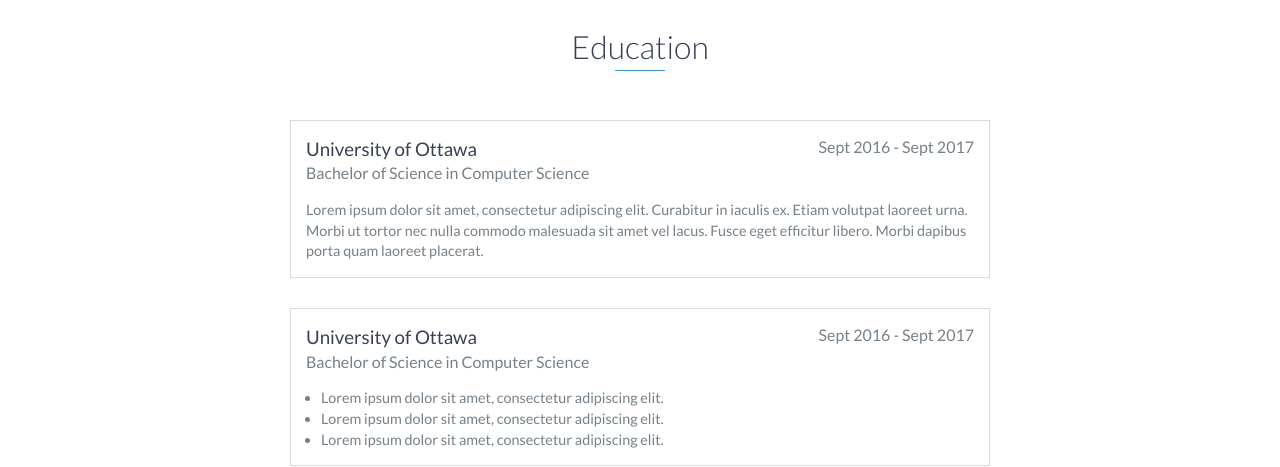
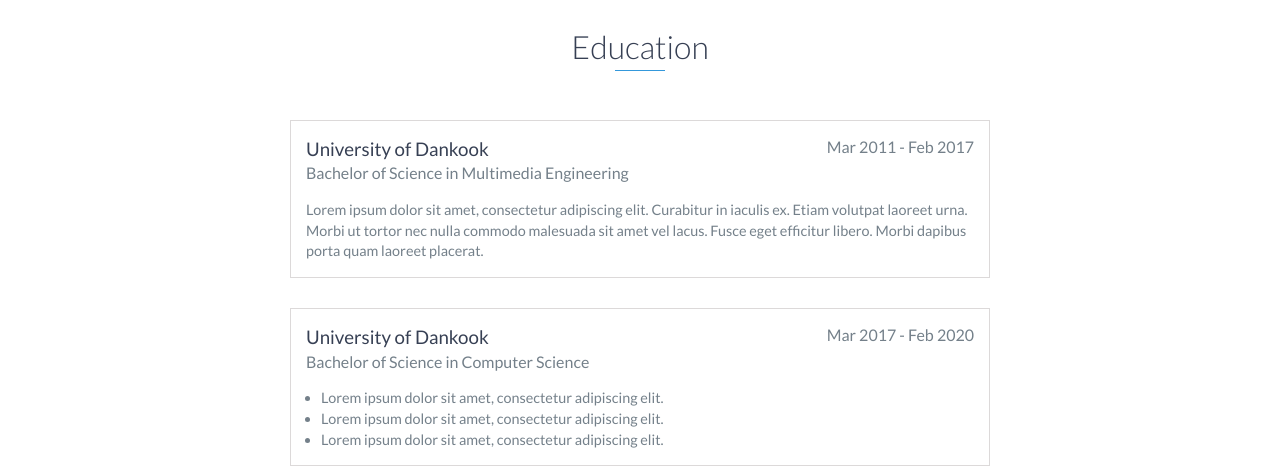
Before and after one commit to YHJung-DDS/YHJung-DDS.github.io, a website: page index.html in a window 1280 px wide. Shown: the part 1460-1927 px from the top of the page. Drawn offline with nearby package versions, Linux system fonts and the light colour scheme.

Commit message:
Update index.html

```diff
--- a/index.html
+++ b/index.html
@@ -116,18 +116,17 @@
     <div id="education">
         <h2 class="heading">Education</h2>
         <div class="education-block">
-            <h3>University of Ottawa</h3>
-            <span class="education-date">Sept 2016 - Sept 2017</span>
-            <h4>Bachelor of Science in Computer Science</h4>
+            <h3>University of Dankook</h3>
+            <span class="education-date">Mar 2011 - Feb 2017</span>
+            <h4>Bachelor of Science in Multimedia Engineering</h4>
             <p>
                 Lorem ipsum dolor sit amet, consectetur adipiscing elit. Curabitur in iaculis ex. Etiam volutpat laoreet urna. Morbi ut tortor nec nulla commodo malesuada sit amet vel lacus. Fusce eget efficitur libero. Morbi dapibus porta quam laoreet placerat.
             </p>
         </div>
-        <!-- End .education-block -->
 
         <div class="education-block">
-            <h3>University of Ottawa</h3>
-            <span class="education-date">Sept 2016 - Sept 2017</span>
+            <h3>University of Dankook</h3>
+            <span class="education-date">Mar 2017 - Feb 2020</span>
             <h4>Bachelor of Science in Computer Science</h4>
             <ul>
                 <li>
```
